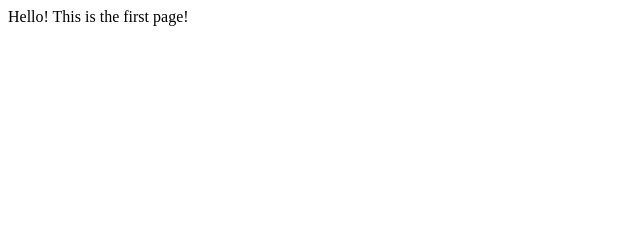
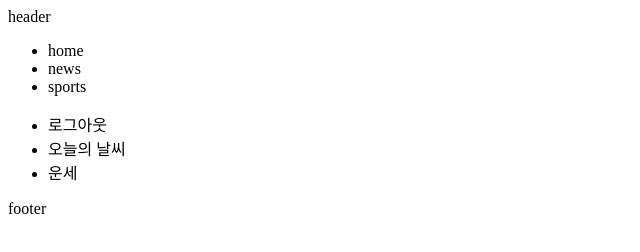
Before and after one commit to devsubeom/devsubeom.github.io, a plain HTML site: page index.html in a window 1280 px wide. Shown: the whole page, without its empty margins (0-640 px from the left). Drawn offline with Linux system fonts and the light colour scheme.

Commit message:
Update index.html

```diff
--- a/index.html
+++ b/index.html
@@ -1,5 +1,23 @@
 <html>
-	<body>
-		Hello! This is the first page!
-	</body>
+<head>
+  <meta charset="utf-8">
+  <meta name="viewport" content="width=device-width">
+  <title>JS Bin</title>
+</head>
+<body>
+  <header>header</header>
+  <div id="container">
+    <nav><ul>
+      <li>home</li>
+      <li>news</li>
+      <li>sports</li>
+    </ul></nav>
+    <aside><ul>
+      <li>로그아웃</li>
+      <li>오늘의 날씨</li>
+      <li>운세</li>
+    </ul></aside>
+  </div>
+  <footer>footer</footer>
+</body>
 </html>
```
